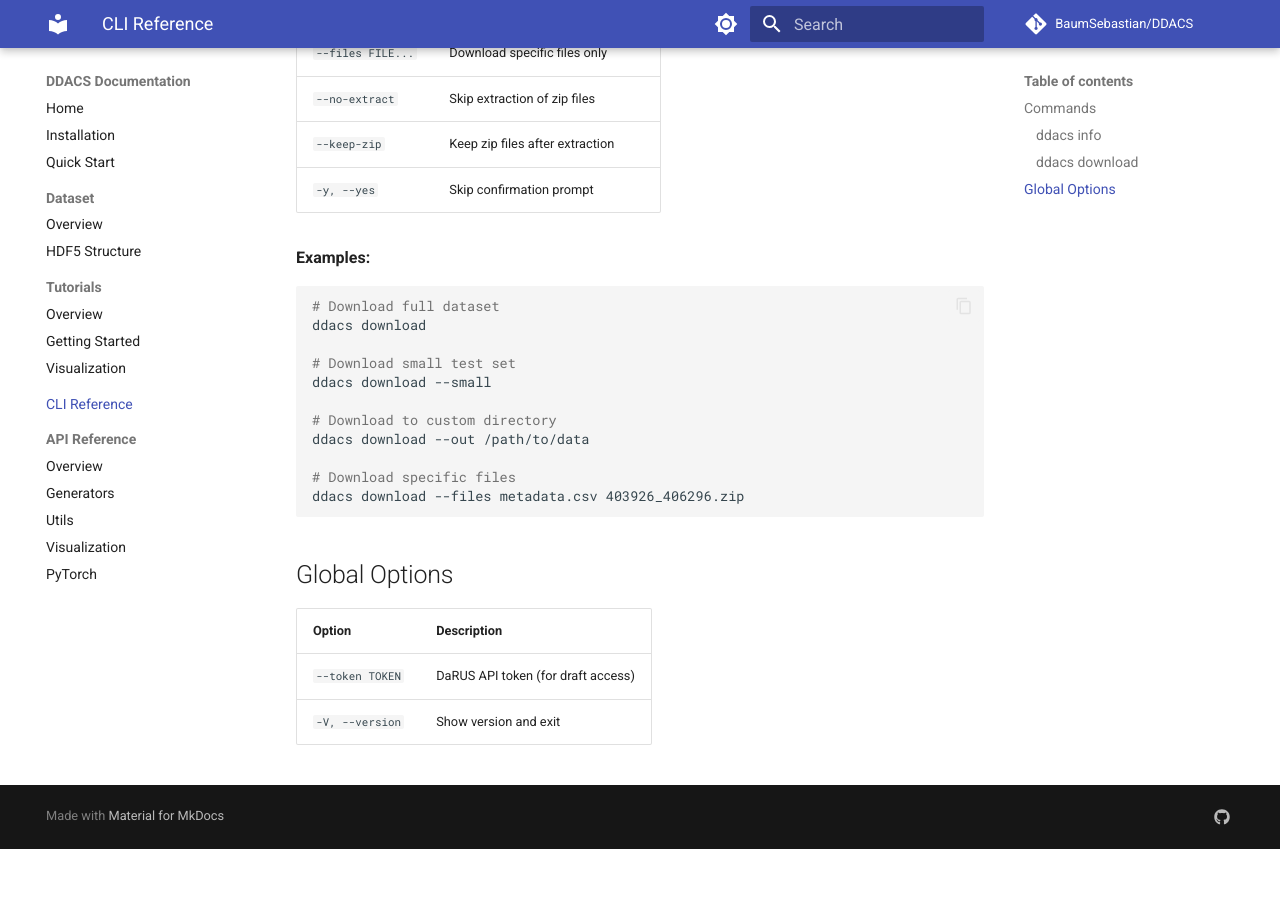
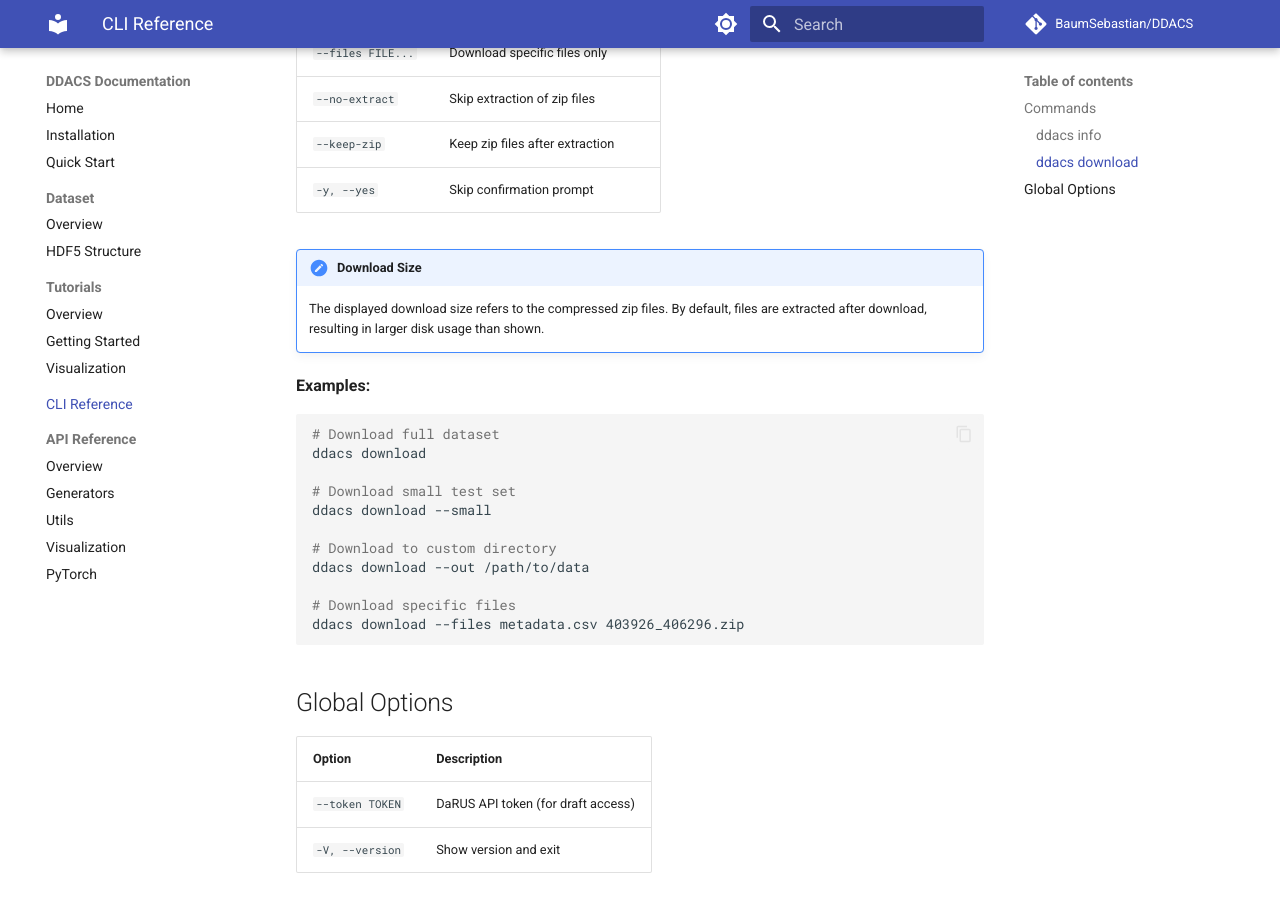
Before and after one commit to BaumSebastian/DDACS, an MkDocs documentation site: the page built from docs/cli.md, in a window 1280 px wide and 900 px high, scrolled down 938 px. Built offline with MkDocs 1.6.1 and Material for MkDocs 9.7.7, drawn with Linux system fonts in a browser that asks for light colours; comment, search, counter and statistics services are not loaded; before the commit the page ends 1787 px from its top, so only the background shows below that.

Commit message:
Added cli images and download size note.

````diff
--- a/docs/cli.md
+++ b/docs/cli.md
@@ -37,6 +37,9 @@ ddacs download [VERSION] [OPTIONS]
 | `--keep-zip` | Keep zip files after extraction |
 | `-y, --yes` | Skip confirmation prompt |
 
+!!! note "Download Size"
+    The displayed download size refers to the compressed zip files. By default, files are extracted after download, resulting in larger disk usage than shown.
+
 **Examples:**
 
 ```bash
````
Also changed, not shown: docs/images/cli_download.png (added), docs/images/cli_download_small.png (added), docs/images/cli_info.png (added).
